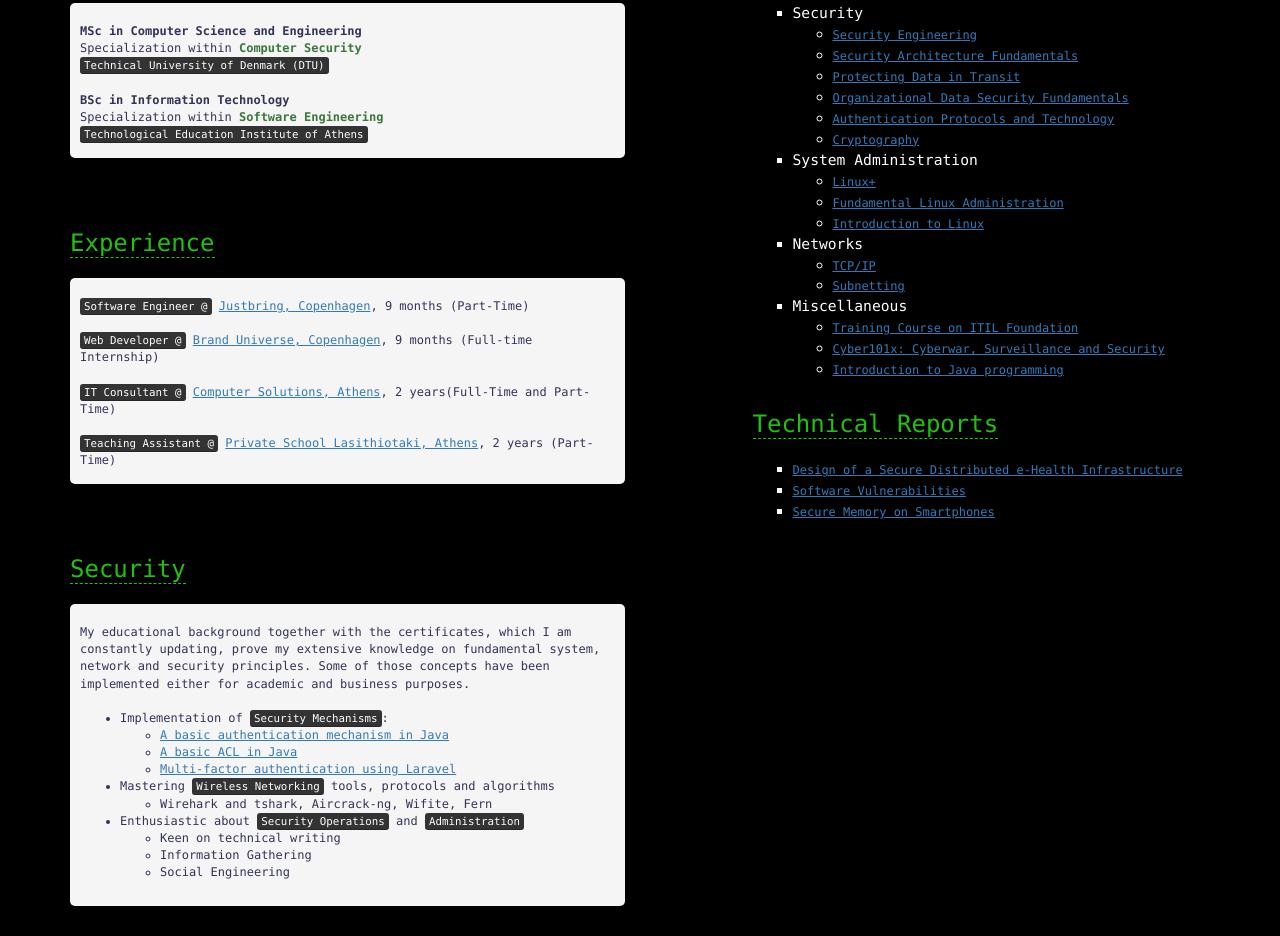
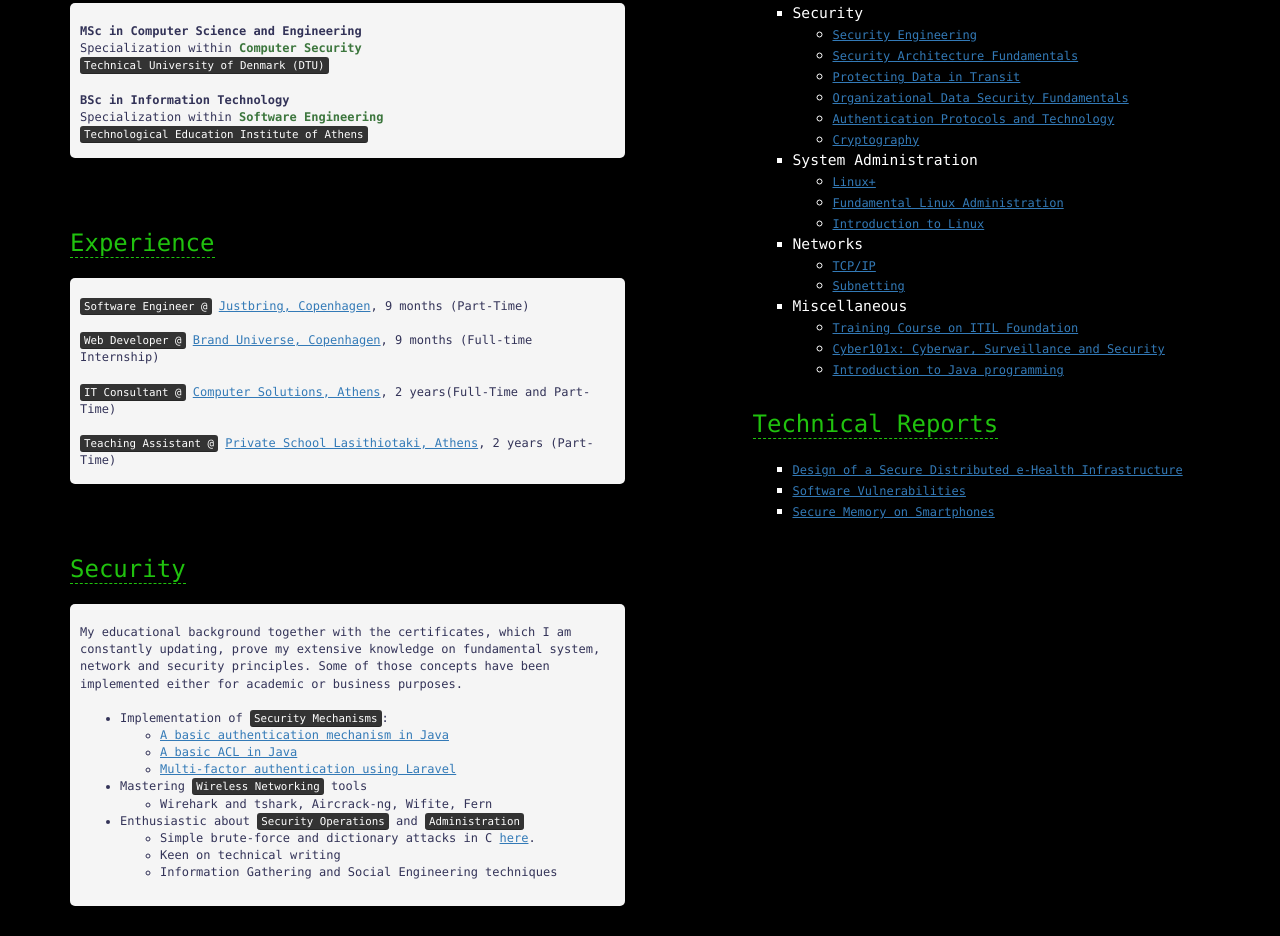
Before and after one commit to dimitrisdan/dimitrisdan.github.io, a website: page index.html in a window 1280 px wide. Shown: the part 950-1886 px from the top of the page. Drawn offline with nearby package versions, Linux system fonts and the light colour scheme.

Commit message:
fixed security

```diff
--- a/index.html
+++ b/index.html
@@ -151,7 +151,7 @@
                 <h3>Security</h3>
                 <br><br>
                 <div class="mypretag">
-                    My educational background together with the certificates, which I am constantly updating, prove my extensive knowledge on fundamental system, network and security principles. Some of those concepts have been implemented either for academic and business purposes.<br><br>
+                    My educational background together with the certificates, which I am constantly updating, prove my extensive knowledge on fundamental system, network and security principles. Some of those concepts have been implemented either for academic or business purposes.<br><br>
                     <ul>
                         <li>Implementation of <kbd>Security Mechanisms</kbd>:
                             <ul>
@@ -160,16 +160,16 @@
                                 <li><a href="https://github.com/dimitrisdan/emrg" target="_blank">Multi-factor authentication using Laravel</a></li>
                             </ul>
                         </li>
-                        <li>Mastering <kbd>Wireless Networking</kbd> tools, protocols and algorithms
+                        <li>Mastering <kbd>Wireless Networking</kbd> tools
                             <ul>
                                 <li>Wirehark and tshark, Aircrack-ng, Wifite, Fern</li>
                             </ul>
                         </li>
                         <li>Enthusiastic about <kbd>Security Operations</kbd> and <kbd>Administration</kbd>
                             <ul>
+                                <li>Simple brute-force and dictionary attacks in C <a href="https://github.com/dimitrisdan/brute-dictionary-attack-c" target="_blank">here</a>.</li>
                                 <li>Keen on technical writing</li>
-                                <li>Information Gathering</li>
-                                <li>Social Engineering</li>
+                                <li>Information Gathering and Social Engineering techniques</li>
                             </ul>
                         </li>
                     </ul>
```
